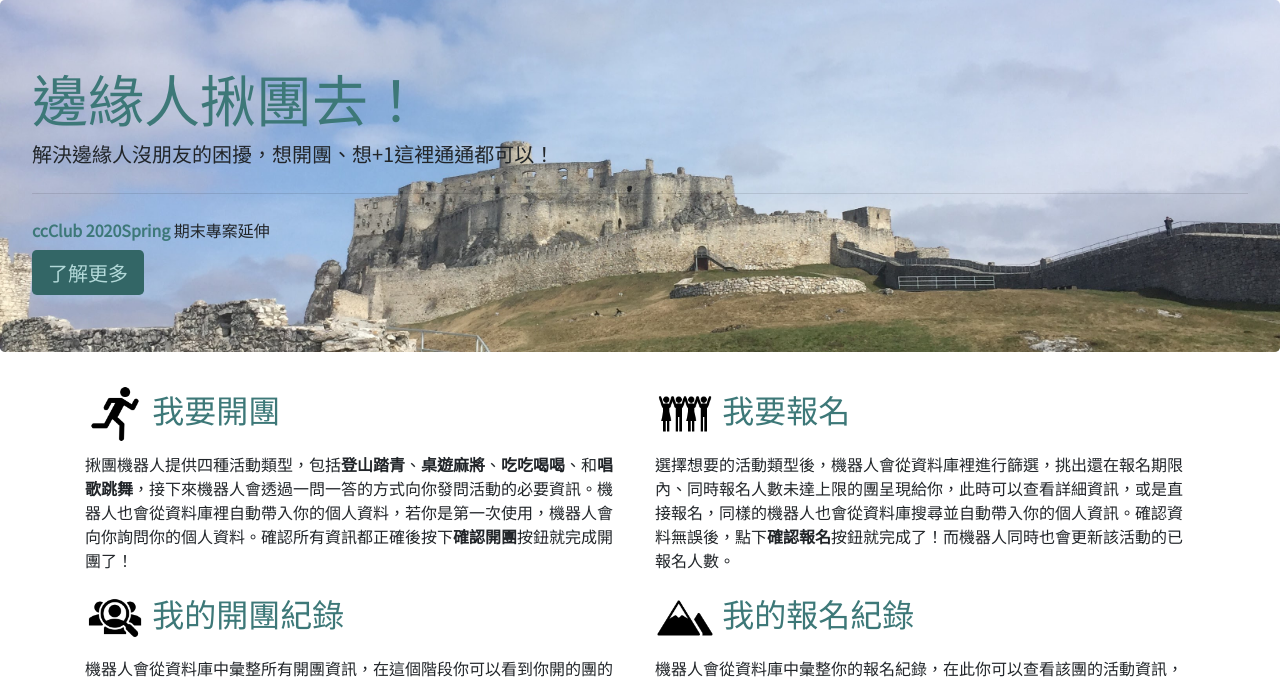
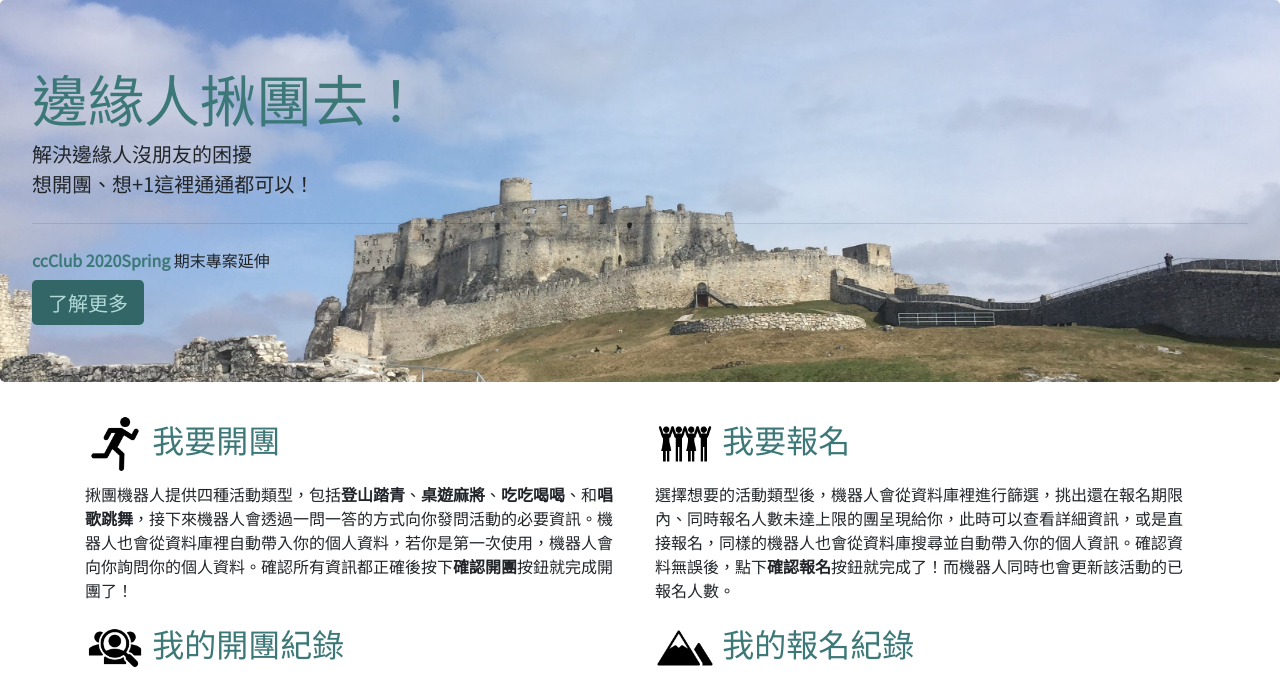
Before and after one commit to Viggochang/line-chatbot, a Flask app: page / in a window 1280 px wide. Shown: the part 56-735 px from the top of the page. Run offline with Flask 2, Linux system fonts and the light colour scheme; data that the repository does not hold is empty; parts of the project's set-up code (start-up, migrations or seed data) failed here and were passed over; some libraries are stand-ins or nearby versions.

Commit message:
change cover_photo

```diff
--- a/templates/home.html
+++ b/templates/home.html
@@ -3,9 +3,9 @@
 {% block title %}邊緣人揪團{% endblock %}
 
 {% block main %}
-<div class="jumbotron" style="background-image: url('static/img/cover_photo.jpg');background-repeat: no-repeat;background-size: 100%;background-position: 50% 45%;">
+<div class="jumbotron" style="background-image: url('static/img/cover_photo.jpg');background-repeat: no-repeat;background-size: 100%;background-position: 50% 41%;">
   <h1 class="display-4"><font color="#3D7878">邊緣人揪團去！</font></h1>
-  <p class="lead">解決邊緣人沒朋友的困擾，想開團、想+1這裡通通都可以！</p>
+  <p class="lead">解決邊緣人沒朋友的困擾</br>想開團、想+1這裡通通都可以！</p>
   <hr class="my-4">
   <p><a href="https://www.ccclub.io/home/" style="color:#3D7878; font-weight:bold">ccClub 2020Spring</a> 期末專案延伸</p>
   <a class="btn-color btn-lg" href="/more_information" role="button">了解更多</a>
```
